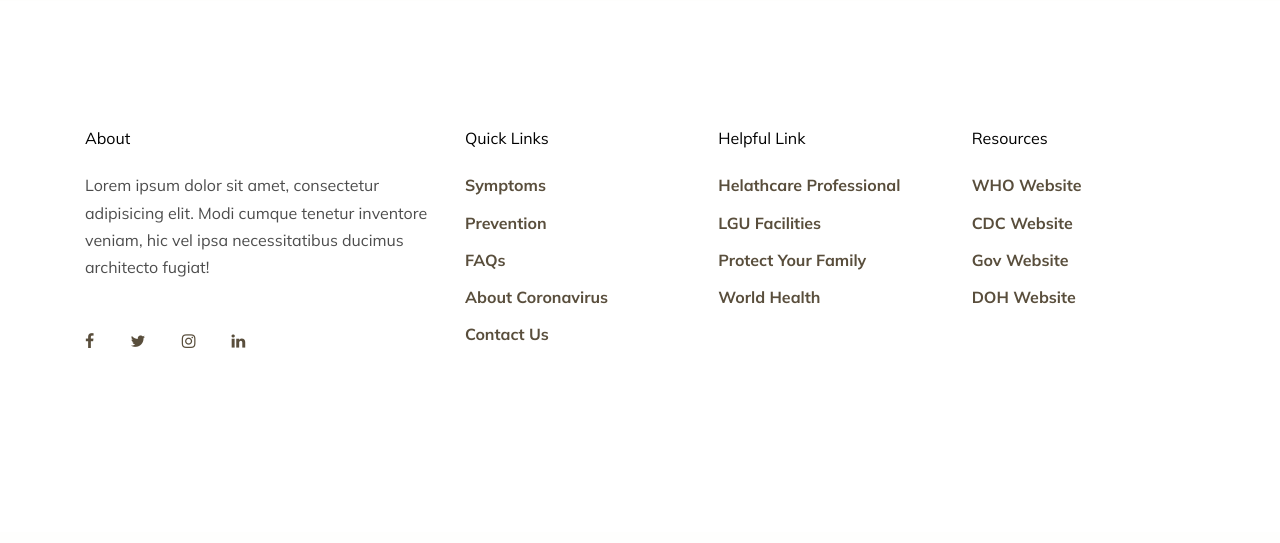
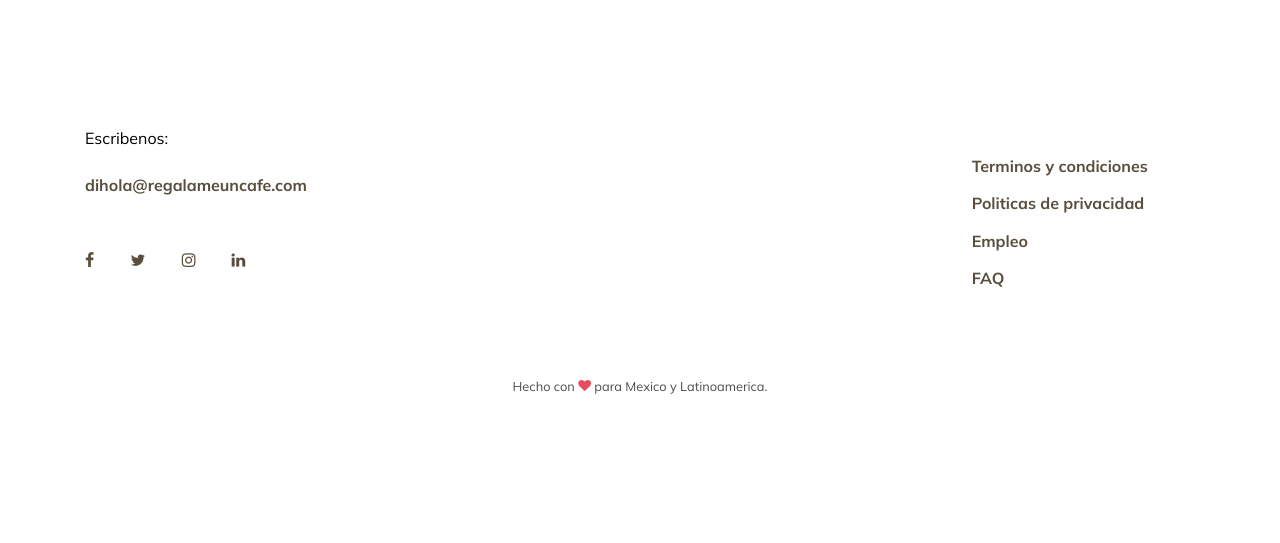
Before and after one commit to tonatiuh19/eco_regcoffee, a PHP site: page /perfil/ in a window 1280 px wide; the page is wider, and only the part inside the window is pictured. Shown: the part 535-1078 px from the top of that part. Before the commit the page ends 883 px from the top of that part, so only its background shows below. Run offline with PHP 8.4, Linux system fonts and the light colour scheme; the visitor is signed in with stand-in values (Sample User, id 1); data that the repository does not hold is empty; some libraries are stand-ins or nearby versions; some web fonts are replaced.

Commit message:
Footer and bugs fix

```diff
--- a/admin/footer.php
+++ b/admin/footer.php
@@ -4,46 +4,56 @@
       <div class="container">
         <div class="row">
           <div class="col-lg-4">
-            <h2 class="footer-heading mb-4">About</h2>
-            <p>Lorem ipsum dolor sit amet, consectetur adipisicing elit. Modi cumque tenetur inventore veniam, hic vel ipsa necessitatibus ducimus architecto fugiat!</p>
-            <div class="my-5">
-              <a href="#" class="pl-0 pr-3"><span class="icon-facebook"></span></a>
-              <a href="#" class="pl-3 pr-3"><span class="icon-twitter"></span></a>
-              <a href="#" class="pl-3 pr-3"><span class="icon-instagram"></span></a>
-              <a href="#" class="pl-3 pr-3"><span class="icon-linkedin"></span></a>
-            </div>
+
+            <?php
+            if(!isset($_SESSION["user_param"]))
+            {
+              echo '<h2 class="footer-heading mb-4">¿Te gusta el contenido de <b>'.$uName.'?</b></h2>
+              <p>Comparte y apoya:</p>
+              <a href="#" class="btn btn-warning">Compartir Link</a>
+              ';
+            }else{
+              echo '<h2 class="footer-heading mb-4">Escribenos:</h2>
+              <p><a href="mailto:dihola@regalameuncafe.com">dihola@regalameuncafe.com</a></p>
+              <div class="my-5">
+                <a href="#" class="pl-0 pr-3"><span class="icon-facebook"></span></a>
+                <a href="#" class="pl-3 pr-3"><span class="icon-twitter"></span></a>
+                <a href="#" class="pl-3 pr-3"><span class="icon-instagram"></span></a>
+                <a href="#" class="pl-3 pr-3"><span class="icon-linkedin"></span></a>
+              </div>';
+            }
+            ?>
           </div>
           <div class="col-lg-8">
             <div class="row">
               <div class="col-lg-4">
-                <h2 class="footer-heading mb-4">Quick Links</h2>
-                <ul class="list-unstyled">
-                  <li><a href="#">Symptoms</a></li>
-                  <li><a href="#">Prevention</a></li>
-                  <li><a href="#">FAQs</a></li>
-                  <li><a href="#">About Coronavirus</a></li>
-                  <li><a href="#">Contact Us</a></li>
-                </ul>
+              &nbsp;
               </div>
               <div class="col-lg-4">
-                <h2 class="footer-heading mb-4">Helpful Link</h2>
-                <ul class="list-unstyled">
-                  <li><a href="#">Helathcare Professional</a></li>
-                  <li><a href="#">LGU Facilities</a></li>
-                  <li><a href="#">Protect Your Family</a></li>
-                  <li><a href="#">World Health</a></li>
-                </ul>
+              &nbsp;
               </div>
               <div class="col-lg-4">
-                <h2 class="footer-heading mb-4">Resources</h2>
+                <h2 class="footer-heading mb-4"></h2>
                 <ul class="list-unstyled">
-                  <li><a href="#">WHO Website</a></li>
-                  <li><a href="#">CDC Website</a></li>
-                  <li><a href="#">Gov Website</a></li>
-                  <li><a href="#">DOH Website</a></li>
+                  <li><a href="#">Terminos y condiciones</a></li>
+                  <li><a href="#">Politicas de privacidad</a></li>
+                  <li><a href="#">Empleo</a></li>
+                  <li><a href="#">FAQ</a></li>
                 </ul>
               </div>
             </div>
+          </div>
+        </div>
+        <div class="row text-center">
+          <div class="col-md-12">
+            <div class="border-top pt-5">
+              <p class="copyright"><small>
+                Hecho con <i class="icon-heart text-danger" aria-hidden="true"></i> para Mexico y Latinoamerica.
+               </small></p>
+
+              </div>
+            </div>
+
           </div>
         </div>
       </div>
--- a/comolovemifan/pagination.php
+++ b/comolovemifan/pagination.php
@@ -1,5 +1,6 @@
 <?php
-    require_once('../admin/cn.php');
+	require_once('../admin/cn.php');
+	date_default_timezone_set('America/Mexico_City');
 
     $limit = 10;
 
--- a/misfans/extras.php
+++ b/misfans/extras.php
@@ -1,6 +1,7 @@
 <?php
     require_once('../admin/cn.php');
     session_start();
+    date_default_timezone_set('America/Mexico_City');
     $limit = 10;
 
     $idExtra = $_POST['extraid'];
--- a/misposts/index.php
+++ b/misposts/index.php
@@ -5,6 +5,7 @@ if($_SESSION["utype"] == "2"){
   window.location.href='../misapoyos/';
   </SCRIPT>");
 }
+date_default_timezone_set('America/Mexico_City');
 ?>
     <div class="site-section bg-primary-light">
       <div class="container">
```
Also changed, not shown: index.php (+12 -26 lines).
